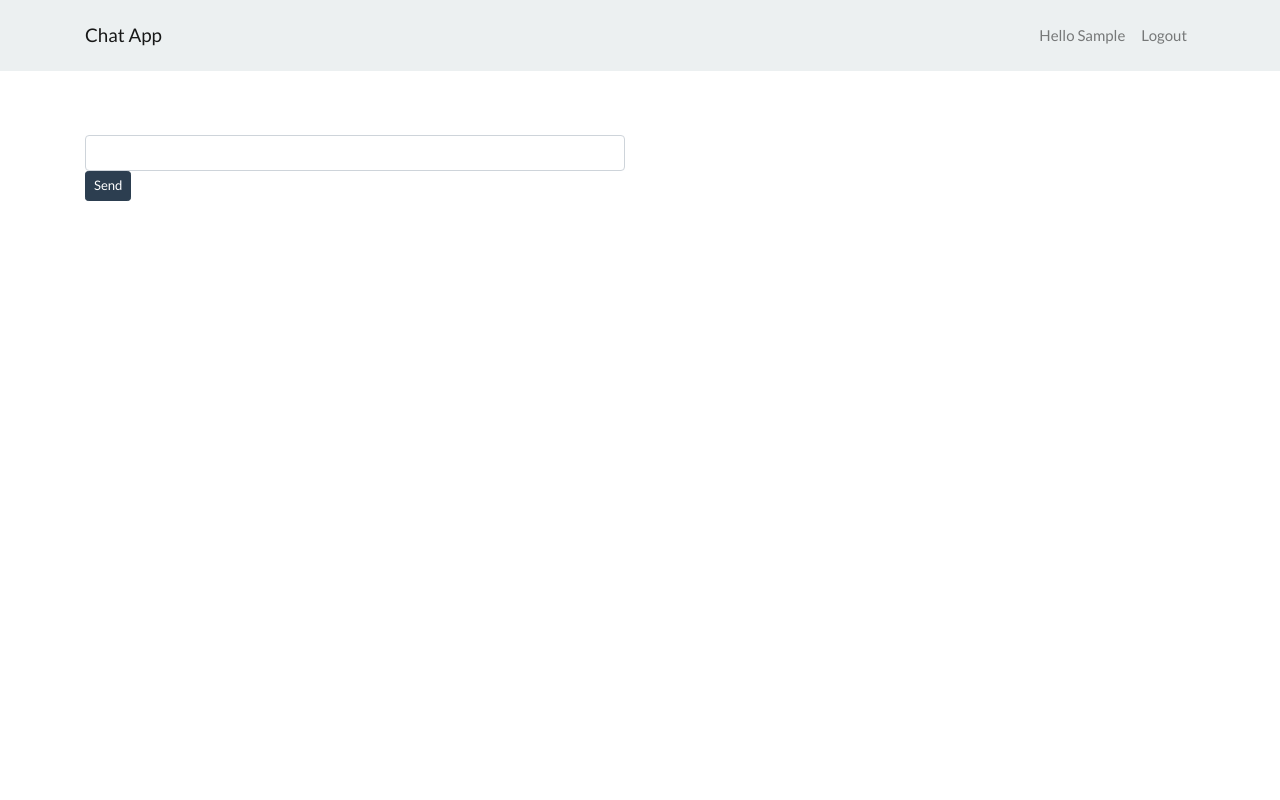
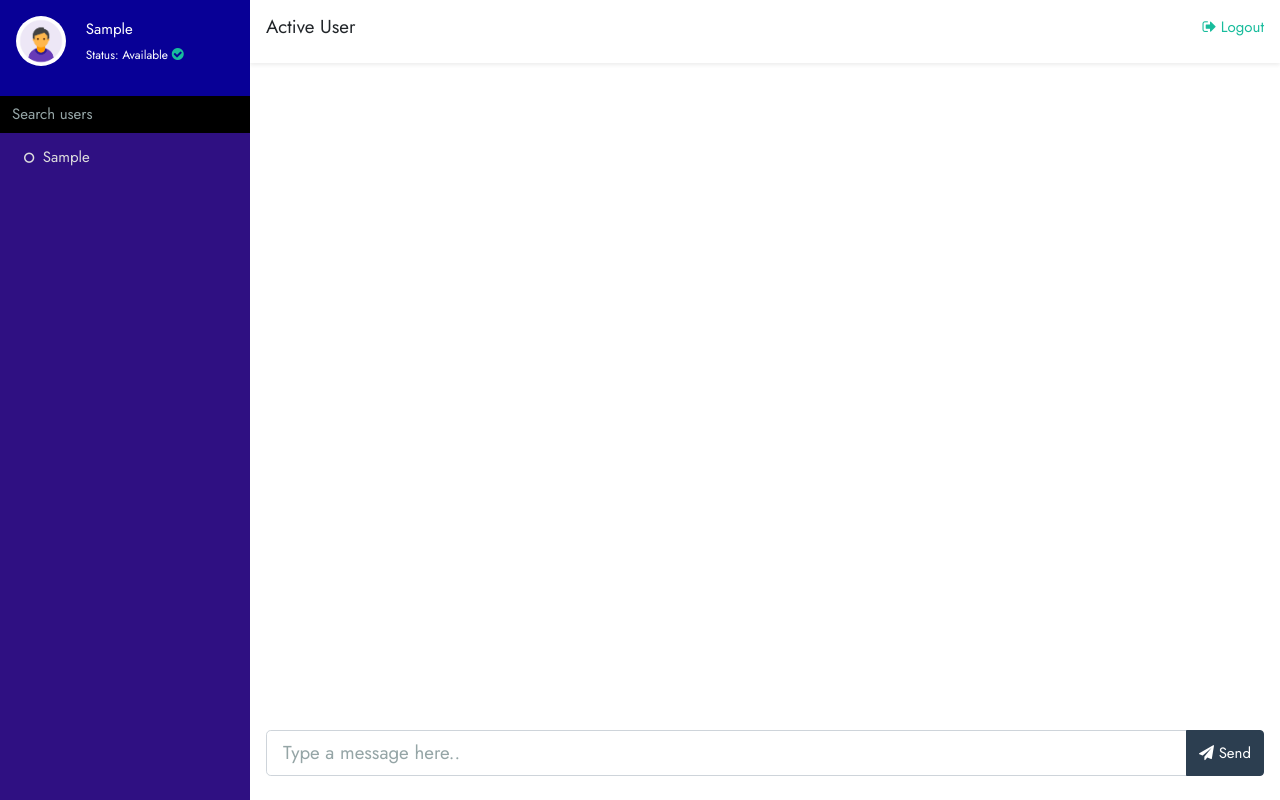
Before and after one commit to abhi1510/flask-chatapp, a Flask app: page / in a window 1280 px wide. Run offline with Flask 2, Linux system fonts and the light colour scheme; the visitor is signed in with stand-in values (Sample User, id 1); data comes from the database, SQL or seed files in the repository; data that the repository does not hold is empty; some libraries are stand-ins or nearby versions.

Commit message:
refactoring UI

```diff
--- a/app/models.py
+++ b/app/models.py
@@ -9,6 +9,8 @@ class User(db.Model, UserMixin):
     id = db.Column(db.Integer, primary_key=True)
     username = db.Column(db.String(20), unique=True, nullable=False)
     password = db.Column(db.String(60), nullable=False)
+    is_online = db.Column(db.Boolean, default=False)
+    chats = db.relationship('ChatHistory',backref='author', lazy=True)
 
     def __repr__(self):
         return self.username
@@ -16,3 +18,4 @@ class User(db.Model, UserMixin):
 class ChatHistory(db.Model):
     id = db.Column('id', db.Integer, primary_key=True)
     message = db.Column(db.String(500), nullable=False)
+    author_id = db.Column(db.Integer, db.ForeignKey('user.id'), nullable=False)
--- a/app/routes.py
+++ b/app/routes.py
@@ -1,22 +1,40 @@
 from flask import render_template
-from flask_login import login_required
+from flask_login import login_required, current_user
 from flask_socketio import send
 
 from app import app, db, socketio
-from app.models import ChatHistory
+from app.models import ChatHistory, User
 
 @app.route('/')
 @login_required
 def index():
     chats = ChatHistory.query.all()
-    return render_template('index.html', chats=chats)
+    users = User.query.all()
+    return render_template('index.html', chats=chats, users=users)
 
 
 ########## SOCKET CODE ##########
 
+@socketio.on('connect')
+def handle_connect():
+    if current_user.is_authenticated:
+        current_user.is_online = True
+        db.session.commit()
+        print('Client Connected - ', current_user.username)
+
+@socketio.on('disconnect')
+def handle_disconnect():
+    if current_user.is_authenticated:
+        current_user.is_online = False
+        db.session.commit()
+        print('Client disconnected - ', current_user.username)
+
 @socketio.on('message')
 def handle_message(msg):
-    ch = ChatHistory(message=msg)
+    ch = ChatHistory(message=msg, author_id=current_user.id)
     db.session.add(ch)
     db.session.commit()
-    send(msg, broadcast=True)
+    send({
+        'msg': msg,
+        'author': current_user.username
+    }, broadcast=True)
--- a/app/static/css/main.css
+++ b/app/static/css/main.css
@@ -1,5 +1,10 @@
 * {
-    font-family: Montserrat,"Helvetica Neue",Arial,sans-serif;
+    font-family: 'Jost', sans-serif;
+}
+
+:root {
+    --p800: #080096;
+    --p700: #2F1082;
 }
 
 
@@ -11,22 +16,21 @@
 }
 
 #sidebar {
-    width: 300px;
+    width: 250px;
     position: relative;
     top: 0;
     left: 0;
     height: 100vh;
     z-index: 999;
-    background-color: #fff;
+    background-color: var(--p700);
     transition: all 0.3s;
-    border-right: 1px solid gray;
     overflow-y: auto;
 }
 
 #sidebar .header {
     padding: 1rem;
     color: #fff;
-    background-color: var(--primary);
+    background-color: var(--p800);
 }
 
 #sidebar .header .user-img {
@@ -36,7 +40,7 @@
 }
 
 #sidebar .header .user-info {
-    width: 75%;
+    width: 68%;
 }
 
 #sidebar .header .user-info p{
@@ -50,7 +54,7 @@
 #sidebar .search .form-control{
     border: 0;
     border-radius: 0;
-    background-color: #19232d;
+    background-color: #000;
 }
 
 #sidebar .sidebar-menu {
@@ -60,36 +64,29 @@
 }
 
 #sidebar .sidebar-menu li {
-    padding: 0.5rem 1rem;
+    padding: 5px 1.5rem;
+    font-size: 15px;
     cursor: pointer;
+    color: #ddd;
 }
 
 #sidebar .sidebar-menu li:hover {
     color: white;
-    background-color: var(--secondary);
 }
 
-
-#sidebar .sidebar-menu li img {
-    width: 40px;
-    height: 40px;
-    border-radius: 50%;
+#sidebar .sidebar-menu li.active {
+    color: white;
 }
 
-#sidebar .sidebar-menu li .room {
-    width: 80%;
-    margin-top: 5px;
-}
-
-#sidebar .sidebar-menu li .room p {
-    font-size: 10px;
+#sidebar .sidebar-menu li i {
+    font-size: 12px;
 }
 
 #content {
     position: absolute;
     top: 0;
     right: 0;
-    width: calc(100% - 300px);
+    width: calc(100% - 250px);
     height: 100vh;
     transition: all 0.3s;
     background-color: rgb(255, 255, 255);
@@ -165,3 +162,7 @@
     -webkit-box-shadow: none;
     box-shadow: none;;
 }
+
+@media only screen and (max-width: 600px) {
+
+}
--- a/app/templates/index.html
+++ b/app/templates/index.html
@@ -2,43 +2,31 @@
 
 {% block content %}
 
-<nav class="navbar navbar-expand-lg navbar-light bg-light">
-    <div class="container">
-        <a class="navbar-brand" href="">Chat App</a>
-        <button class="navbar-toggler" type="button" data-toggle="collapse" data-target="#navbarSupportedContent"
-            aria-controls="navbarSupportedContent" aria-expanded="false" aria-label="Toggle navigation">
-            <span class="navbar-toggler-icon"></span>
-        </button>
+<div class="wrapper">
 
-        <div class="collapse navbar-collapse" id="navbarSupportedContent">
-            <ul class="navbar-nav ml-auto">
-                <li class="nav-item">
-                    <a class="nav-link" href="#">Hello {{ current_user.username | title }}</a>
-                </li>
-                <li class="nav-item">
-                    <a class="nav-link" href="{{ url_for('logout') }}">
-                        Logout
-                    </a>
-                </li>
-            </ul>
+    {% include 'partials/sidebar.html' %}
+    <div id="content">
+        {% include 'partials/navbar.html' %}
+        <div class="message-section">
+            {% for chat in chats %}
+            <p>{{chat.author.username}} {{chat.message}}</p>
+            {% endfor %}
+        </div>
+        <div class="input-section">
+            <div class="input-group">
+                <input type="text" id="userMessage" class="form-control form-control-lg"
+                    placeholder="Type a message here.." autocomplete="off">
+                <div class="input-group-append">
+                    <button class="btn btn-primary" type="button" id="sendMsg">
+                        <i class="fa fa-paper-plane"></i> Send
+                    </button>
+                </div>
+            </div>
         </div>
     </div>
-</nav>
+</div>
 
-<div class="container">
-    <div class="row mt-5">
-        <div class="col-lg-6">
-            <ul id="messages">
-                {% for chat in chats %}
-                <li>{{ chat.message }}</li>
-                {% endfor %}
-            </ul>
-            <input type="text" id="msgInput" class="form-control">
-            <button class="btn btn-sm btn-primary" id="sendMsg">Send</button>
-        </div>
-        <div class="col-lg-6"></div>
-    </div>
-</div>
+
 
 {% endblock %}
 
@@ -50,14 +38,14 @@
     $(document).ready(() => {
         var socket = io();
         socket.on('connect', () => {
-            socket.send('User Connected!');
+            console.log('Connected!!!')
         });
         socket.on('message', (data) => {
-            $('#messages').append(`<li>${data}</li>`)
+            $('.message-section').append(`<p>${data.author}: ${data.msg}</p>`)
         });
 
         $('#sendMsg').click(() => {
-            let msgEl = $('#msgInput');
+            let msgEl = $('#userMessage');
             socket.send(msgEl.val());
             msgEl.val('');
         })
--- a/app/templates/layout.html
+++ b/app/templates/layout.html
@@ -5,6 +5,9 @@
     <meta charset="utf-8">
     <meta name="viewport" content="width=device-width, initial-scale=1, shrink-to-fit=no">
     <link rel="stylesheet" href="{{ url_for('static', filename='css/bootstrap.min.css') }}">
+    <link rel="stylesheet" href="{{ url_for('static', filename='css/main.css') }}">
+    <link rel="stylesheet" href="https://fonts.googleapis.com/css?family=Jost&display=swap">
+    <link rel="stylesheet" href="https://stackpath.bootstrapcdn.com/font-awesome/4.7.0/css/font-awesome.min.css">
     <title>Chat</title>
 </head>
 
--- /dev/null
+++ b/app/templates/partials/navbar.html
@@ -0,0 +1,9 @@
+<div class="header shadow-sm">
+    <h5 id="room_name">Active User</h5>
+    <!-- <button class="btn btn-primary btn-sm">
+        <i class="fa fa-plus"></i> Add Room
+    </button> -->
+    <a href="{{ url_for('logout') }}">
+        <i class="fa fa-sign-out"></i> Logout
+    </a>
+</div>
--- /dev/null
+++ b/app/templates/partials/sidebar.html
@@ -0,0 +1,26 @@
+<nav id="sidebar">
+    <div class="header d-flex justify-content-between">
+        <img class="user-img" src="{{ url_for('static', filename='img/user.png') }}" alt="">
+        <div class="user-info mt-1">
+            <h6>{{ current_user.username|title }}</h6>
+            <p>
+                <span>Status: Available</span>
+                <i class="fa fa-check-circle text-success" aria-hidden="true"></i></p>
+        </div>
+    </div>
+    <div class="search">
+        <input type="text" class="form-control" placeholder="Search users">
+    </div>
+    <ul class="sidebar-menu mt-2">
+        {% for user in users %}
+        <li class="{% if user.is_online %}active{% endif %}">
+            {% if user.is_online %}
+            <i class="fa fa-circle text-success"></i>
+            {% else %}
+            <i class="fa fa-circle-o"></i>
+            {% endif %}
+            <span class="ml-1">{{ user.username|title }}</span>
+        </li>
+        {% endfor %}
+    </ul>
+</nav>
```
